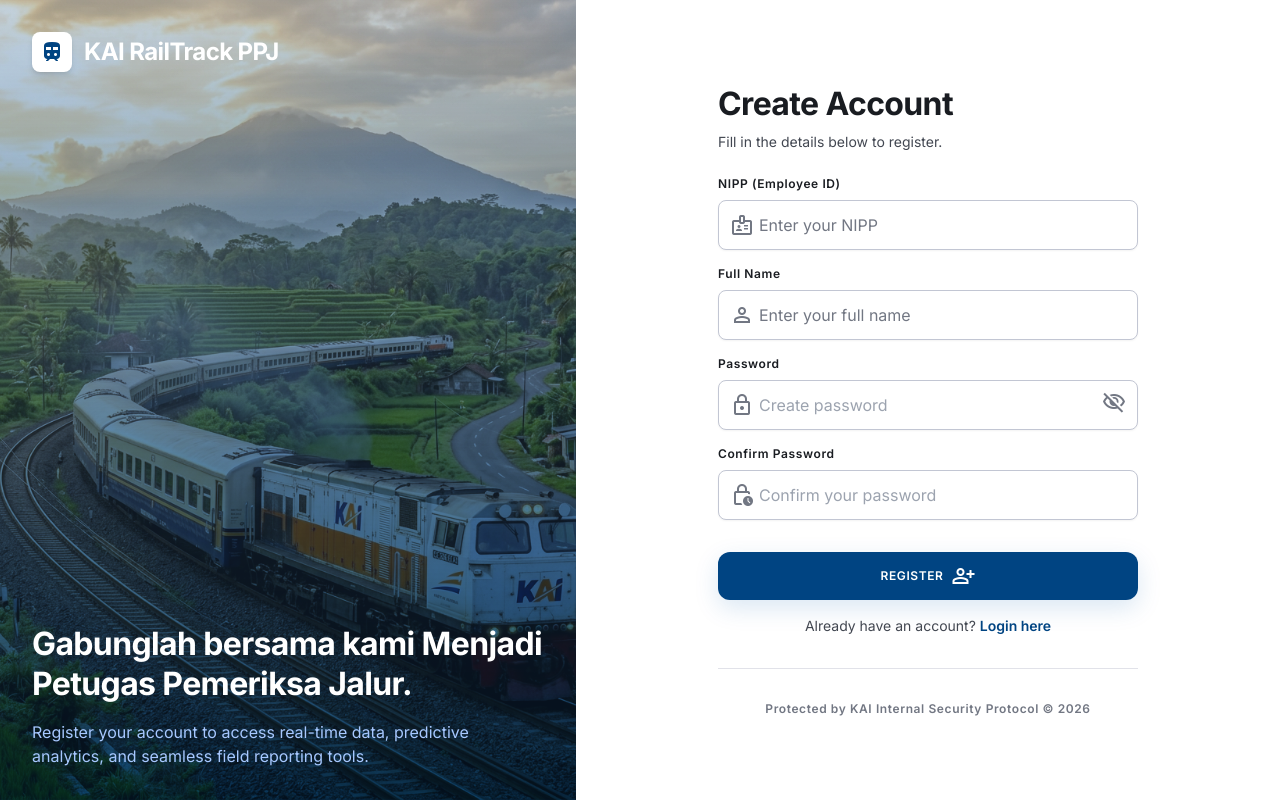
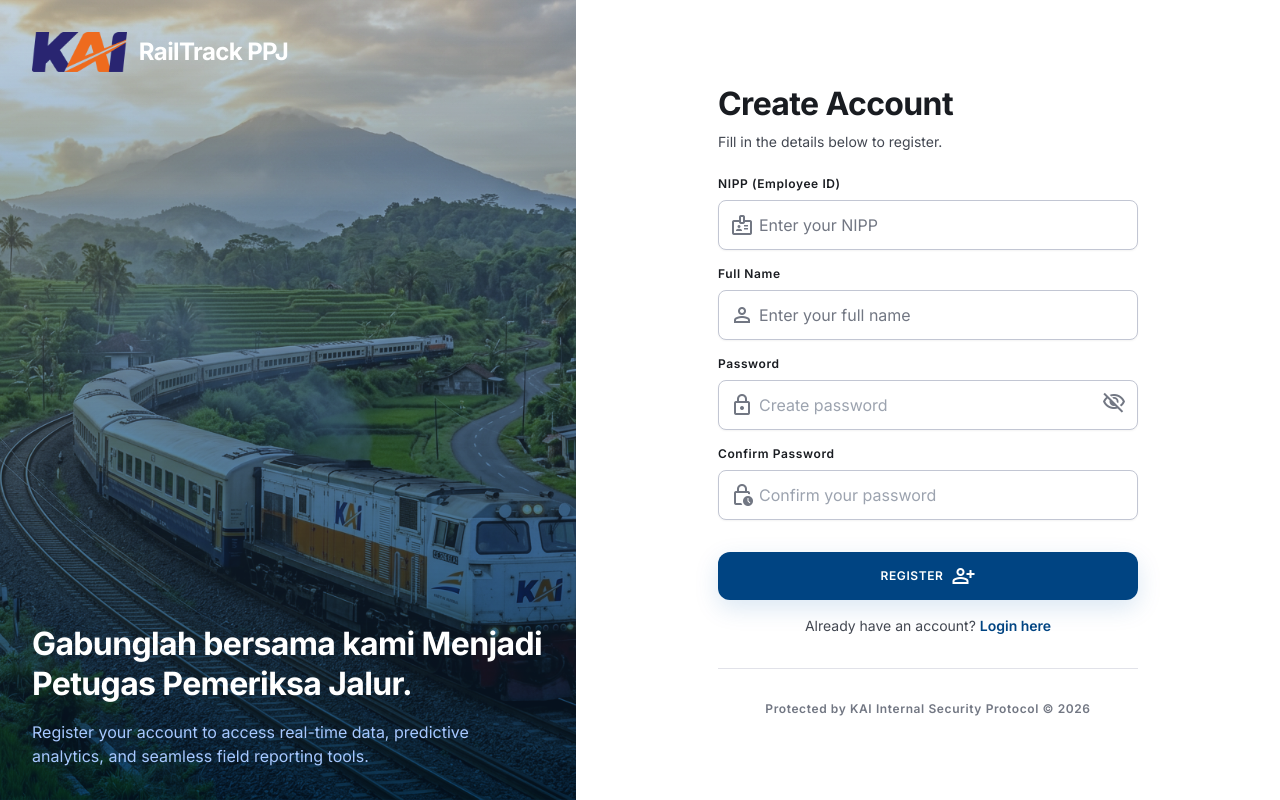
Before and after one commit to mufid1012/PROJECT-PPJ-KAI, a Next.js app in the folder ppj-kai-frontend/: page /register in a window 1280 px wide. Built offline with nearby package versions, Linux system fonts and the light colour scheme; no server answers.

Commit message:
update logo KAI page register dan dashboard admin

```diff
--- a/ppj-kai-frontend/src/app/admin/page.tsx
+++ b/ppj-kai-frontend/src/app/admin/page.tsx
@@ -116,7 +116,7 @@
       {/* Header */}
       <header className="h-14 bg-surface border-b border-outline-variant flex items-center justify-between px-lg shrink-0 z-50">
         <div className="flex items-center gap-sm">
-          <span className="material-symbols-outlined text-primary">train</span>
+          <img src="/logo-kai.png" alt="KAI Logo" className="h-8 w-auto object-contain" />
           <h1 className="font-h3 text-h3 font-bold text-primary">RailTrack Admin</h1>
           <span className="ml-sm px-sm py-0.5 bg-error-container text-on-error-container font-label-sm text-[10px] rounded-full uppercase">Admin</span>
         </div>
--- a/ppj-kai-frontend/src/app/register/page.tsx
+++ b/ppj-kai-frontend/src/app/register/page.tsx
@@ -55,10 +55,8 @@
 
         {/* Brand Content */}
         <div className="relative z-10 flex items-center gap-3 text-on-primary">
-          <div className="w-10 h-10 bg-on-primary text-primary rounded-lg flex items-center justify-center shadow-md">
-            <span className="material-symbols-outlined" style={{ fontVariationSettings: "'FILL' 1" }}>train</span>
-          </div>
-          <h1 className="font-h2 text-h2 font-bold tracking-tight">KAI RailTrack PPJ</h1>
+          <img src="/logo-kai.png" alt="KAI Logo" className="h-10 w-auto object-contain" />
+          <h1 className="font-h2 text-h2 font-bold tracking-tight">RailTrack PPJ</h1>
         </div>
 
         <div className="relative z-10 text-on-primary max-w-lg">
@@ -74,9 +72,7 @@
         <div className="w-full max-w-[420px]">
           {/* Mobile Logo (Visible only on small screens) */}
           <div className="flex lg:hidden items-center gap-3 mb-xl">
-            <div className="w-10 h-10 bg-primary text-on-primary rounded-lg flex items-center justify-center shadow-sm">
-              <span className="material-symbols-outlined" style={{ fontVariationSettings: "'FILL' 1" }}>train</span>
-            </div>
+            <img src="/logo-kai.png" alt="KAI Logo" className="h-10 w-auto object-contain" />
             <h1 className="font-h2 text-h2 font-bold text-primary tracking-tight">RailTrack PPJ</h1>
           </div>
 
```
